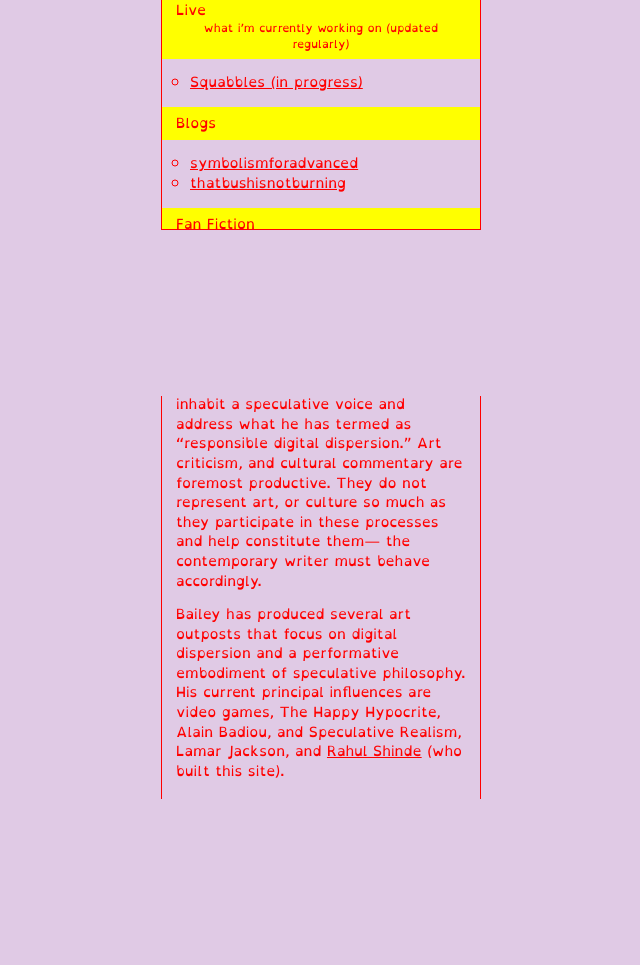
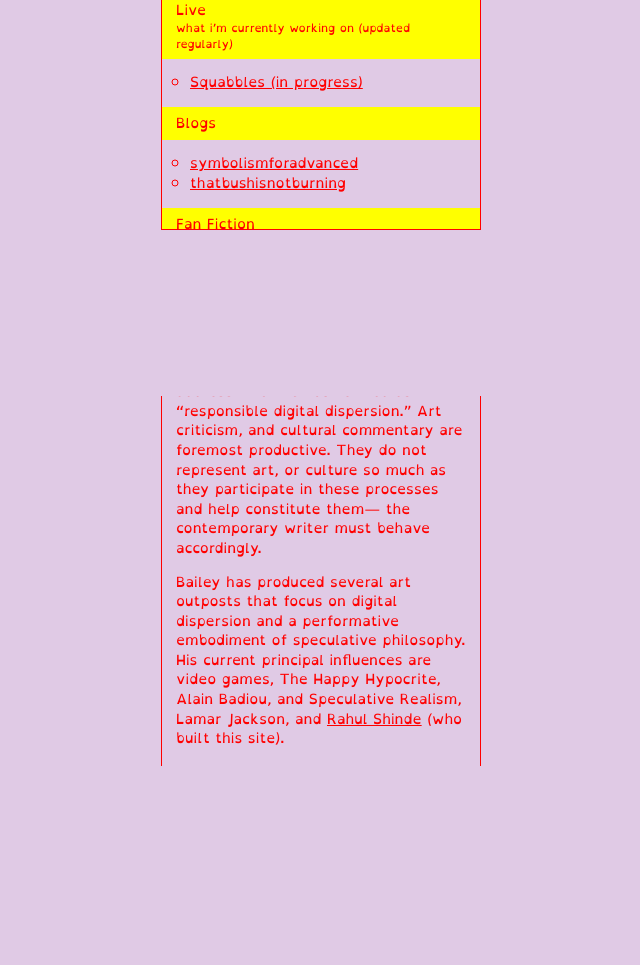
Before and after one commit to rahulshinde/bailey_site, a Jekyll site: the page built from index.md, in a window 1280 px wide. Shown: the part 504-1469 px from the top of the page, without its empty margins (319-959 px from the left). Built offline with Jekyll 4.4.1, drawn with Linux system fonts in a browser that asks for light colours; after the commit the page ends 1436 px from its top, so only the background shows below that.

Commit message:
adding additional link and styling for about section

```diff
--- a/css/main.scss
+++ b/css/main.scss
@@ -70,8 +70,17 @@ h3{
   margin-bottom: $page_padding;
   box-sizing: border-box;
   padding: $page_padding/2 $page_padding;
-  text-align: center;
+  text-align: left;
   font-size: $small_type;
+}
+
+hr{
+  box-shadow: none;
+  outline: none;
+  border-width:0;
+  height: 1px;
+  background-color: $text;
+  margin-bottom: $page_padding;
 }
 
 a{
--- a/index.md
+++ b/index.md
@@ -25,7 +25,7 @@ layout: default
 * last of us part 2 fan fiction
 * cyberpunk 2077
 
-## About
+<hr>
 
 Bailey Sheehan’s art practice focuses on developing new publications that inhabit a speculative voice and address what he has termed as “responsible digital dispersion.” Art criticism, and cultural commentary are foremost productive. They do not represent art, or culture so much as they participate in these processes and help constitute them— the contemporary writer must behave accordingly.
 
```
